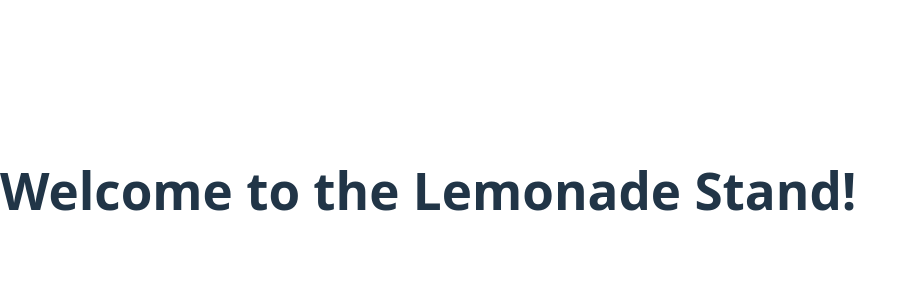
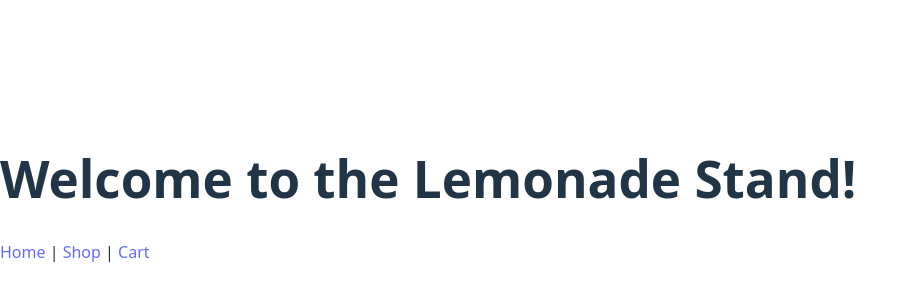
Before and after one commit to SarahNymann/lemonadeStand, a React (Vite) app: page /lemonadeStand/lemonadeStand/shop in a window 1280 px wide. Shown: the part 210-510 px from the top of the page, without its empty margins (0-917 px from the left). Built offline with nearby package versions, Linux system fonts and the light colour scheme.

Commit message:
Add navigation bar with React Router links

```diff
--- a/src/App.jsx
+++ b/src/App.jsx
@@ -1,5 +1,6 @@
 import { BrowserRouter, Routes, Route } from "react-router-dom";
 
+import Navbar from "./components/Navbar";
 import Home from "./pages/Home";
 import Shop from "./pages/Shop";
 import Cart from "./pages/Cart";
@@ -9,6 +10,7 @@
     <BrowserRouter>
       <div>
         <h1>Welcome to the Lemonade Stand!</h1>
+        <Navbar />
 
         <Routes>
           <Route path="/lemonadeStand" element={<Home />} />
--- /dev/null
+++ b/src/components/Navbar.jsx
@@ -0,0 +1,11 @@
+import { Link } from "react-router-dom";
+
+export default function Navbar() {
+  return (
+    <nav>
+      <Link to="/lemonadeStand">Home</Link> |{" "}
+      <Link to="/lemonadeStand/shop">Shop</Link> |{" "}
+      <Link to="/lemonadeStand/cart">Cart</Link>
+    </nav>
+  );
+}
```
